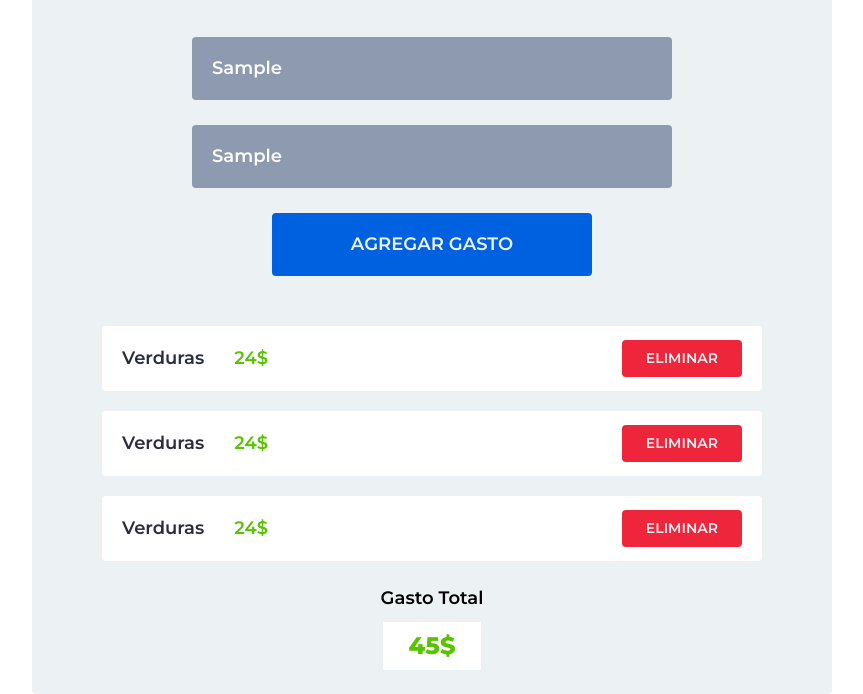
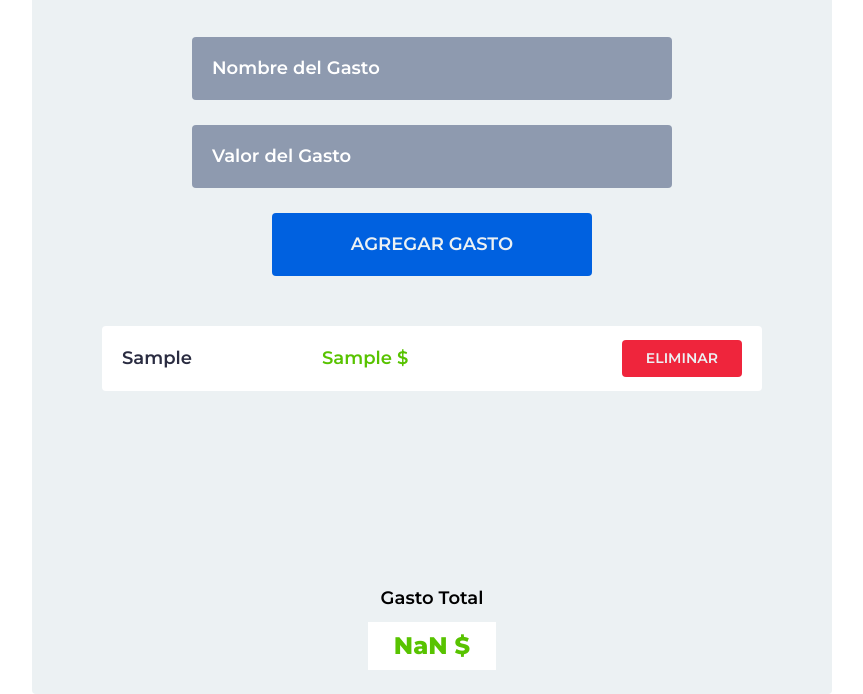
Before and after one commit to darvorl/controlador-gastos-alura, a plain HTML site: page index.html in a window 1280 px wide. Both pictures are taken after typing "Sample", "Sample" into the empty fields and a click on the button "AGREGAR GASTO". Shown: the part 110-804 px from the top of the page, without its empty margins (208-1071 px from the left). Drawn offline with Linux system fonts and the light colour scheme.

Commit message:
added the functionality

```diff
--- a/index.html
+++ b/index.html
@@ -19,35 +19,15 @@
           <h1>CONTROLADOR DE GASTOS <span class="title">MENSUAL</span></h1>
         </div>
         <div class="inputs__container">
-          <input type="text" placeholder="Nombre del Gasto" />
-          <input type="text" placeholder="Valor del Gasto" />
-          <button class="btn">AGREGAR GASTO</button>
+          <input autocomplete="off" id="gasto" type="text" placeholder="Nombre del Gasto" />
+          <input autocomplete="off" id="valor" type="text" placeholder="Valor del Gasto" />
+          <button id="agregar-gasto" class="btn">AGREGAR GASTO</button>
         </div>
-        <div class="gastos__container">
-          <div class="gastos__fila">
-            <div class="nombre">Verduras</div>
-            <div class="precio">24$</div>
-            <button class="btn">ELIMINAR</button>
-          </div>
-          <div class="gastos__fila">
-            <div class="nombre">Verduras</div>
-            <div class="precio">24$</div>
-            <button class="btn">ELIMINAR</button>
-          </div>
-          <div class="gastos__fila">
-            <div class="nombre">Verduras</div>
-            <div class="precio">24$</div>
-            <button class="btn">ELIMINAR</button>
-          </div>
-          <div class="gastos__fila">
-            <div class="nombre">Donas</div>
-            <div class="precio">56$</div>
-            <button class="btn">ELIMINAR</button>
-          </div>
+        <div class="gastos__container" id="gastos">
         </div>
         <div class="gasto-total__container">
           <p class="nombre">Gasto Total</p>
-          <p class="precio">45$</p>
+          <p class="precio" id="gasto-mensual">0 $</p>
         </div>
       </div>
     </main>
--- a/main.js
+++ b/main.js
@@ -0,0 +1,48 @@
+const nombreDelGasto = document.getElementById("gasto");
+const valorGasto = document.getElementById("valor");
+const btnAgregar = document.getElementById("agregar-gasto");
+const gastos = document.getElementById("gastos");
+const gastoTotal = document.getElementById("gasto-mensual");
+
+let total = 0;
+
+btnAgregar.addEventListener("click", () => {
+  if (nombreDelGasto.value == "" || valorGasto.value == "") {
+    alert("Ingresa un nombre y precio.");
+  } else {
+    let gasto = document.createElement("div");
+    gasto.classList.add("gastos__fila");
+
+    let nombreGasto = document.createElement("div");
+    nombreGasto.classList.add("nombre");
+    nombreGasto.textContent = nombreDelGasto.value;
+
+    let precioGasto = document.createElement("div");
+    precioGasto.classList.add("precio");
+    precioGasto.textContent = `${valorGasto.value} $`;
+
+    let btnEliminar = document.createElement("button");
+    btnEliminar.textContent = "ELIMINAR";
+    btnEliminar.classList.add("btn");
+
+    btnEliminar.addEventListener("click", () => {
+      gastos.removeChild(gasto);
+      total -= precio;
+      gastoTotal.textContent = `${total} $`;
+    });
+
+    gasto.appendChild(nombreGasto);
+    gasto.appendChild(precioGasto);
+    gasto.appendChild(btnEliminar);
+
+    gastos.append(gasto);
+
+    let precio = parseFloat(valorGasto.value);
+
+    total += precio;
+    gastoTotal.textContent = `${total} $`;
+
+    nombreDelGasto.value = "";
+    valorGasto.value = "";
+  }
+});
--- a/style.css
+++ b/style.css
@@ -173,13 +173,14 @@ main {
   font-size: 18px;
   font-weight: 600;
   color: var(--clr--text--700);
+  min-width: 200px;
+  text-align: start;
 }
 
 .gastos__fila .precio {
   font-size: 18px;
   font-weight: 600;
   color: #58c300;
-  margin-left: 30px;
 }
 
 /* GASTOS TOTALES */
```
